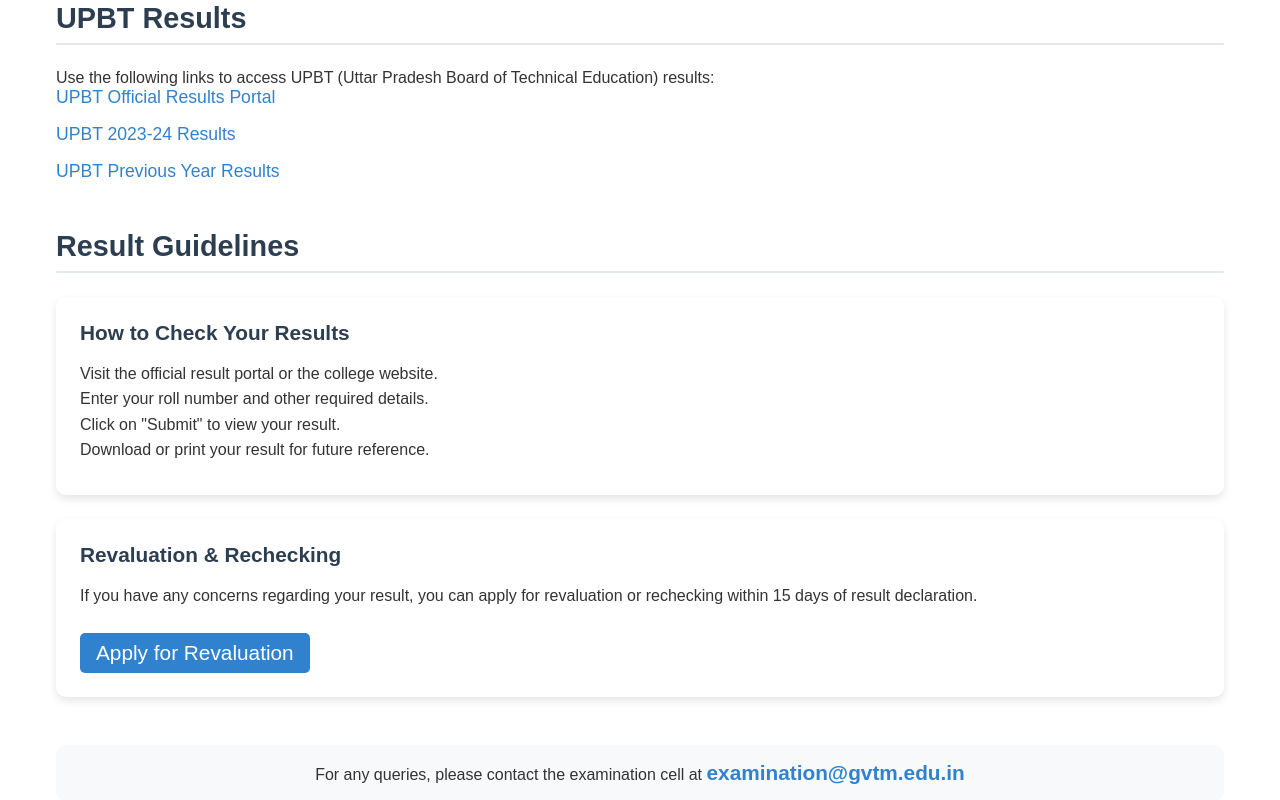
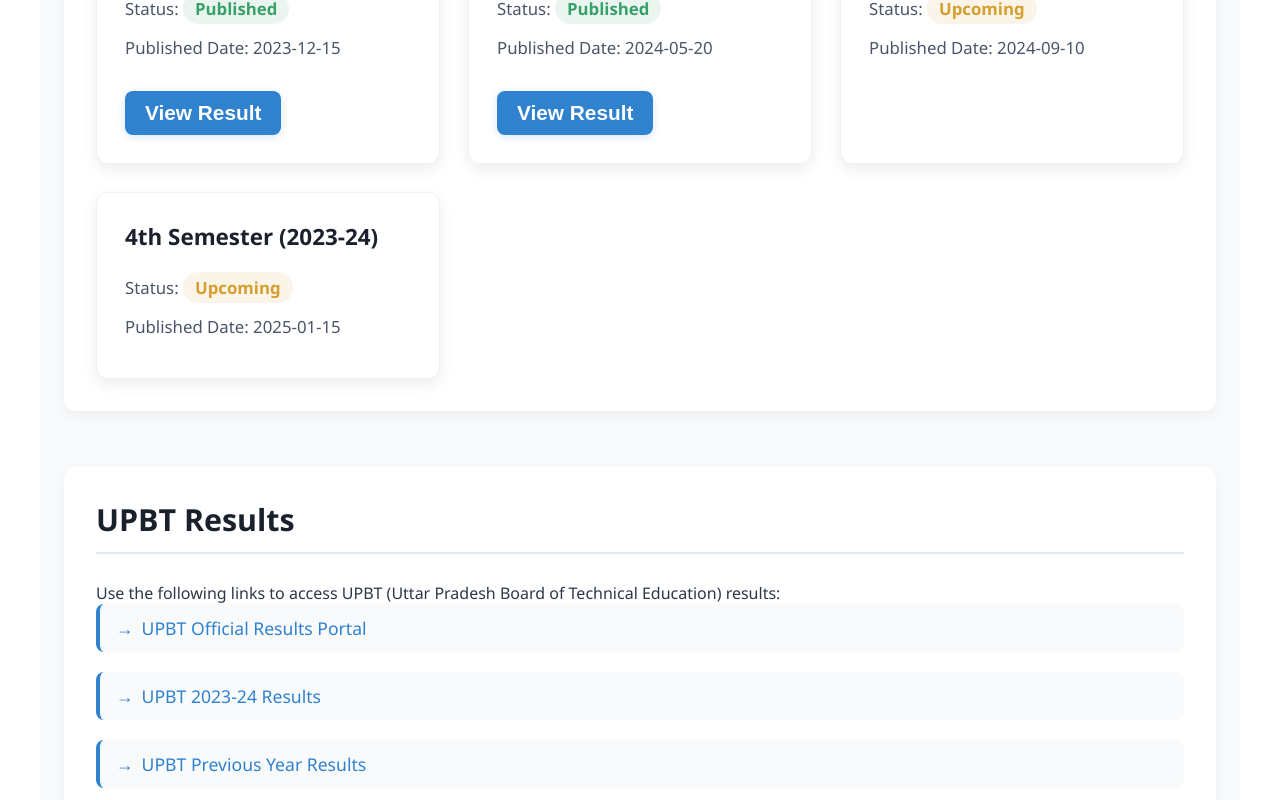
Before and after one commit to AnkitYadav0271/shrey-project, a React (Vite) app in the folder frontend/: page /result in a window 1280 px wide. Shown: the part 620-1420 px from the top of the page. Built offline with nearby package versions, Linux system fonts and the light colour scheme.

Commit message:
live server link added

```diff
--- a/frontend/src/App.jsx
+++ b/frontend/src/App.jsx
@@ -1,7 +1,7 @@
 import { createBrowserRouter, RouterProvider } from "react-router-dom";
 import { Layout } from "./Layout/Layout";
 import {Home} from './pages/home';
- import './app.css';
+ import './App.css';
 import { Register } from "./pages/Register";
 import { Academics } from "./pages/Academics";
 import { FacultyPage } from "./pages/Facultypage";
@@ -16,7 +16,7 @@ import {Admission2025} from "./pages/Admission2025.jsx";
 import {ProceedPayment} from "./pages/ProceedPayment.jsx";
 import {StudentPage} from "./pages/Students.jsx";
 import {Results} from "./pages/Results.jsx";
-import {CampusLife} from "./pages/CampusLife.jsx";
+import CampusLife from "./pages/CampusLife.jsx";
 import {Scholarship} from "./pages/Scholorship.jsx";
 import {FormSuccessPage} from "./components/FormSuccessPage.jsx";
 import {FAQs} from "./pages/Faqs.jsx";
--- a/frontend/src/pages/CampusLife.css
+++ b/frontend/src/pages/CampusLife.css
@@ -1,112 +1,143 @@
 .campus-life-page {
+    font-family: 'Segoe UI', Tahoma, Geneva, Verdana, sans-serif;
+    background-color: #f9f9f9;
+    color: #333;
+    padding: 20px;
     max-width: 1200px;
     margin: 0 auto;
-    padding: 2rem 1rem;
-    font-family: Arial, sans-serif;
-    color: #333;
 }
 
 .campus-life-header {
+    background-size: cover;
+    background-position: center;
+    padding: 60px 20px;
+    color: white;
+    text-shadow: 1px 1px 3px rgba(0,0,0,0.8);
+    border-radius: 12px;
+    margin-bottom: 30px;
     text-align: center;
-    margin-bottom: 3rem;
-    padding: 1rem;
-    background: #f8f9fa;
-    border-radius: 10px;
 }
-
 .campus-life-header h1 {
-    font-size: 2.5rem;
-    color: #2c3e50;
-    margin-bottom: 1rem;
+    font-size: 3rem;
+    margin-bottom: 0.2em;
 }
-
 .campus-life-header p {
     font-size: 1.2rem;
-    color: #4a5568;
-}
-
-.clubs-section, .events-section, .highlights-section, .gallery-section {
-    margin-bottom: 3rem;
-}
-
-.clubs-section h2, .events-section h2, .highlights-section h2, .gallery-section h2 {
-    font-size: 1.8rem;
-    color: #2c3e50;
-    margin-bottom: 1.5rem;
-    border-bottom: 2px solid #e2e8f0;
-    padding-bottom: 0.5rem;
+    margin-bottom: 0;
 }
 
 .clubs-grid, .events-grid, .gallery-grid {
     display: grid;
     grid-template-columns: repeat(auto-fit, minmax(250px, 1fr));
-    gap: 1.5rem;
+    gap: 20px;
+    margin-bottom: 30px;
 }
 
 .club-card, .event-card {
-    background: #fff;
-    border-radius: 10px;
-    padding: 1.5rem;
-    box-shadow: 0 4px 8px rgba(0,0,0,0.1);
-    transition: transform 0.2s, box-shadow 0.2s;
-    text-align: center;
+    background: white;
+    border-radius: 12px;
+    box-shadow: 0 4px 12px rgba(0,0,0,0.1);
+    padding: 0 0 20px 0;
+    transition: transform 0.3s ease, box-shadow 0.3s ease;
+    cursor: pointer;
+    overflow: hidden;
+}
+.club-card:hover, .event-card:hover {
+    transform: translateY(-8px);
+    box-shadow: 0 8px 20px rgba(0,0,0,0.15);
 }
 
-.club-card:hover, .event-card:hover {
-    transform: translateY(-5px);
-    box-shadow: 0 6px 12px rgba(0,0,0,0.15);
+.club-image, .event-image {
+    width: 100%;
+    height: 150px;
+    object-fit: cover;
+    border-radius: 12px 12px 0 0;
+    margin-bottom: 10px;
 }
 
 .club-icon, .event-icon {
     font-size: 2rem;
-    color: #3182ce;
-    margin-bottom: 1rem;
+    color: #2980b9;
+    margin-bottom: 10px;
+    padding: 0 20px;
 }
 
-.club-card h3, .event-card h3 {
-    font-size: 1.3rem;
-    color: #2c3e50;
-    margin-bottom: 1rem;
-}
-
-.club-card p, .event-card p {
-    font-size: 1rem;
-    color: #4a5568;
-    margin: 0;
+h2 {
+    color: #34495e;
+    border-bottom: 3px solid #2980b9;
+    padding-bottom: 8px;
+    margin-bottom: 20px;
 }
 
 .highlights-list {
-    list-style: none;
-    padding: 0;
+    list-style-type: none;
+    padding-left: 0;
+    font-size: 1.1rem;
+    color: #555;
+    display: grid;
+    grid-template-columns: repeat(auto-fit, minmax(300px, 1fr));
+    gap: 20px;
 }
-
 .highlight-item {
-    background: #fff;
+    display: flex;
+    align-items: center;
+    background: white;
+    border-radius: 12px;
+    padding: 15px;
+    box-shadow: 0 4px 12px rgba(0,0,0,0.1);
+}
+.highlight-image {
+    width: 80px;
+    height: 80px;
     border-radius: 8px;
-    padding: 1rem 1.5rem;
-    margin-bottom: 1rem;
-    box-shadow: 0 2px 4px rgba(0,0,0,0.05);
-    font-size: 1.1rem;
+    margin-right: 15px;
+    object-fit: cover;
+    flex-shrink: 0;
 }
 
 .gallery-grid img {
     width: 100%;
     height: 180px;
     object-fit: cover;
-    border-radius: 8px;
-    transition: transform 0.2s;
+    border-radius: 10px;
+    box-shadow: 0 4px 10px rgba(0,0,0,0.1);
+    transition: transform 0.3s ease;
+}
+.gallery-grid img:hover {
+    transform: scale(1.05);
+    box-shadow: 0 8px 20px rgba(0,0,0,0.2);
+}
+.campus-life-h1{
+    color:#ffffff;
+}
+.campus-life-footer {
+    text-align: center;
+    margin-top: 40px;
+    font-size: 1.2rem;
+    color: #2980b9;
+    font-weight: 600;
+    padding: 20px;
+    background: white;
+    border-radius: 12px;
+    box-shadow: 0 4px 12px rgba(0,0,0,0.1);
 }
 
-.gallery-grid img:hover {
-    transform: scale(1.03);
+@media (max-width: 600px) {
+    .campus-life-header h1 {
+        font-size: 2rem;
+    }
+    .clubs-grid, .events-grid, .gallery-grid {
+        grid-template-columns: 1fr;
+    }
+    .gallery-grid img {
+        height: 150px;
+    }
+    .highlight-item {
+        flex-direction: column;
+        text-align: center;
+    }
+    .highlight-image {
+        margin-right: 0;
+        margin-bottom: 10px;
+    }
 }
-
-.campus-life-footer {
-    text-align: center;
-    margin-top: 3rem;
-    padding: 1rem;
-    background: #f8f9fa;
-    border-radius: 10px;
-    font-size: 1.1rem;
-    color: #4a5568;
-}
--- a/frontend/src/pages/Faqs.jsx
+++ b/frontend/src/pages/Faqs.jsx
@@ -1,5 +1,5 @@
 import { useState } from "react";
-import "./FAQs.css";
+import "./Faqs.css";
 
 export const FAQs = () => {
     // FAQ data
--- a/frontend/src/pages/PLogin.jsx
+++ b/frontend/src/pages/PLogin.jsx
@@ -1,7 +1,7 @@
 import { useReducer } from "react";
 import { useAuth } from "../context/AuthContext";
 import { useNavigate, useLocation } from "react-router-dom";
-import "./PLogin.css";
+import "./Plogin.css";
 
 export const PLogin = () => {
   const initialState = {
--- a/frontend/src/pages/Results.css
+++ b/frontend/src/pages/Results.css
@@ -1,92 +1,130 @@
+
 .results-page {
     max-width: 1200px;
     margin: 0 auto;
-    padding: 2rem 1rem;
-    font-family: Arial, sans-serif;
-    color: #333;
+    padding: 2.5rem 1.5rem;
+    font-family: 'Segoe UI', 'Roboto', 'Helvetica Neue', sans-serif;
+    color: #2d3748;
+    background: #f8fafc;
 }
 
 .results-header {
     text-align: center;
     margin-bottom: 3rem;
-    background: #c00b0b;
+    background: linear-gradient(135deg, #c00b0b, #a30808);
+    border-radius: 12px;
+    padding: 2.5rem 1rem;
+    box-shadow: 0 10px 20px rgba(0, 0, 0, 0.12);
+    transition: transform 0.2s ease;
+}
+
+.results-header:hover {
+    transform: translateY(-2px);
 }
 
 .results-header h1 {
-    font-size: 2.5rem;
+    font-size: 2.75rem;
     color: #ffffff;
-    margin-bottom: 1rem;
+    margin-bottom: 0.75rem;
+    font-weight: 700;
+    letter-spacing: -0.5px;
 }
 
 .results-header p {
-    font-size: 1.2rem;
-    color: #ffffff;
+    font-size: 1.25rem;
+    color: rgba(255, 255, 255, 0.9);
+    max-width: 700px;
+    margin: 0 auto;
 }
 
 .semester-results, .upbt-results, .result-guidelines {
-    margin-bottom: 3rem;
+    margin-bottom: 3.5rem;
+    background: #ffffff;
+    border-radius: 12px;
+    padding: 2rem;
+    box-shadow: 0 5px 15px rgba(0, 0, 0, 0.05);
 }
 
 .semester-results h2, .upbt-results h2, .result-guidelines h2 {
-    font-size: 1.8rem;
-    color: #2c3e50;
-    margin-bottom: 1.5rem;
+    font-size: 1.9rem;
+    color: #1a202c;
+    margin-bottom: 1.75rem;
     border-bottom: 2px solid #e2e8f0;
-    padding-bottom: 0.5rem;
+    padding-bottom: 0.75rem;
+    font-weight: 600;
 }
 
 .results-grid {
     display: grid;
-    grid-template-columns: repeat(auto-fit, minmax(250px, 1fr));
-    gap: 1.5rem;
+    grid-template-columns: repeat(auto-fit, minmax(280px, 1fr));
+    gap: 1.75rem;
 }
 
 .result-card {
-    background: #fff;
-    border-radius: 10px;
-    padding: 1.5rem;
-    box-shadow: 0 4px 8px rgba(0,0,0,0.1);
-    transition: transform 0.2s, box-shadow 0.2s;
+    background: #ffffff;
+    border-radius: 12px;
+    padding: 1.75rem;
+    box-shadow: 0 5px 15px rgba(0, 0, 0, 0.08);
+    transition: all 0.3s ease;
+    border: 1px solid rgba(226, 232, 240, 0.5);
 }
 
 .result-card:hover {
-    transform: translateY(-5px);
-    box-shadow: 0 6px 12px rgba(0,0,0,0.15);
+    transform: translateY(-8px);
+    box-shadow: 0 8px 24px rgba(0, 0, 0, 0.15);
+    border-color: rgba(49, 130, 206, 0.2);
 }
 
 .result-card h3 {
-    font-size: 1.3rem;
-    color: #2c3e50;
-    margin-bottom: 1rem;
+    font-size: 1.4rem;
+    color: #1a202c;
+    margin-bottom: 1.25rem;
+    font-weight: 600;
 }
 
 .result-card p {
-    margin: 0.5rem 0;
+    margin: 0.75rem 0;
+    font-size: 1.05rem;
+    color: #4a5568;
 }
 
 .published {
     color: #38a169;
-    font-weight: 600;
+    font-weight: 700;
+    background: rgba(56, 161, 105, 0.1);
+    padding: 0.25rem 0.75rem;
+    border-radius: 20px;
+    display: inline-block;
 }
 
 .upcoming {
-    color: #ecc94b;
-    font-weight: 600;
+    color: #d69e2e;
+    font-weight: 700;
+    background: rgba(214, 158, 46, 0.1);
+    padding: 0.25rem 0.75rem;
+    border-radius: 20px;
+    display: inline-block;
 }
 
 .view-result-btn {
     background: #3182ce;
     color: #fff;
     border: none;
-    border-radius: 5px;
-    padding: 0.5rem 1rem;
-    margin-top: 1rem;
+    border-radius: 8px;
+    padding: 0.65rem 1.25rem;
+    margin-top: 1.25rem;
     cursor: pointer;
-    transition: background 0.2s;
+    transition: all 0.3s ease;
+    font-weight: 600;
+    box-shadow: 0 2px 8px rgba(49, 130, 206, 0.2);
+    display: inline-block;
+    width: fit-content;
 }
 
 .view-result-btn:hover {
     background: #2b6cb0;
+    transform: translateY(-2px);
+    box-shadow: 0 4px 12px rgba(43, 108, 176, 0.3);
 }
 
 .view-result-btn a {
@@ -97,72 +135,141 @@
 .upbt-links {
     list-style: none;
     padding: 0;
+    margin: 0;
 }
 
 .upbt-links li {
-    margin-bottom: 1rem;
+    margin-bottom: 1.25rem;
+    padding: 0.75rem 1rem;
+    background: #f8fafc;
+    border-radius: 8px;
+    transition: all 0.2s ease;
+    border-left: 4px solid #3182ce;
+}
+
+.upbt-links li:hover {
+    background: #edf2f7;
+    transform: translateX(4px);
 }
 
 .upbt-links a {
     color: #3182ce;
     text-decoration: none;
     font-size: 1.1rem;
+    font-weight: 500;
     transition: color 0.2s;
+    display: flex;
+    align-items: center;
+    gap: 0.5rem;
+}
+
+.upbt-links a::before {
+    content: "→";
+    color: #3182ce;
 }
 
 .upbt-links a:hover {
     color: #2b6cb0;
-    text-decoration: underline;
+    text-decoration: none;
 }
 
 .guidelines-card {
-    background: #fff;
-    border-radius: 10px;
-    padding: 1.5rem;
-    box-shadow: 0 4px 8px rgba(0,0,0,0.1);
-    margin-bottom: 1.5rem;
+    background: #ffffff;
+    border-radius: 12px;
+    padding: 1.75rem;
+    box-shadow: 0 5px 15px rgba(0, 0, 0, 0.08);
+    margin-bottom: 1.75rem;
+    border: 1px solid rgba(226, 232, 240, 0.5);
+    transition: all 0.3s ease;
+}
+
+.guidelines-card:hover {
+    transform: translateY(-5px);
+    box-shadow: 0 8px 24px rgba(0, 0, 0, 0.15);
+    border-color: rgba(49, 130, 206, 0.2);
 }
 
 .guidelines-card h3 {
-    font-size: 1.3rem;
-    color: #2c3e50;
-    margin-bottom: 1rem;
+    font-size: 1.4rem;
+    color: #1a202c;
+    margin-bottom: 1.25rem;
+    font-weight: 600;
 }
 
 .guidelines-card ol, .guidelines-card p {
-    margin: 0.5rem 0;
-    line-height: 1.6;
+    margin: 0.75rem 0;
+    line-height: 1.7;
+    color: #4a5568;
+    font-size: 1.05rem;
+}
+
+.guidelines-card ol {
+    padding-left: 1.5rem;
 }
 
 .apply-link {
-    display: inline-block;
+    display: inline-flex;
+    align-items: center;
     background: #3182ce;
     color: #fff;
-    padding: 0.5rem 1rem;
-    border-radius: 5px;
-    margin-top: 1rem;
+    padding: 0.65rem 1.25rem;
+    border-radius: 8px;
+    margin-top: 1.25rem;
     text-decoration: none;
-    transition: background 0.2s;
+    transition: all 0.3s ease;
+    font-weight: 600;
+    box-shadow: 0 2px 8px rgba(49, 130, 206, 0.2);
+    gap: 0.5rem;
 }
 
 .apply-link:hover {
     background: #2b6cb0;
+    transform: translateY(-2px);
+    box-shadow: 0 4px 12px rgba(43, 108, 176, 0.3);
 }
 
 .results-footer {
     text-align: center;
-    margin-top: 3rem;
-    padding: 1rem;
-    background: #f8f9fa;
-    border-radius: 10px;
+    margin-top: 3.5rem;
+    padding: 1.5rem;
+    background: #ffffff;
+    border-radius: 12px;
+    box-shadow: 0 5px 15px rgba(0, 0, 0, 0.08);
+    transition: all 0.3s ease;
+}
+
+.results-footer:hover {
+    transform: translateY(-2px);
+    box-shadow: 0 8px 24px rgba(0, 0, 0, 0.15);
 }
 
 .results-footer a {
     color: #3182ce;
     text-decoration: none;
     font-weight: 600;
+    transition: color 0.2s;
 }
 
 .results-footer a:hover {
+    color: #2b6cb0;
     text-decoration: underline;
 }
+
+/* Responsive adjustments */
+@media (max-width: 768px) {
+    .results-header {
+        padding: 2rem 1rem;
+    }
+    .results-header h1 {
+        font-size: 2.25rem;
+    }
+    .results-header p {
+        font-size: 1.1rem;
+    }
+    .semester-results, .upbt-results, .result-guidelines {
+        padding: 1.5rem;
+    }
+    .results-grid {
+        grid-template-columns: 1fr;
+    }
+}
```
Also changed, not shown: frontend/src/pages/CampusLife.jsx (+46 -31 lines), frontend/src/pages/ContactUs.css (+112 -32 lines).
